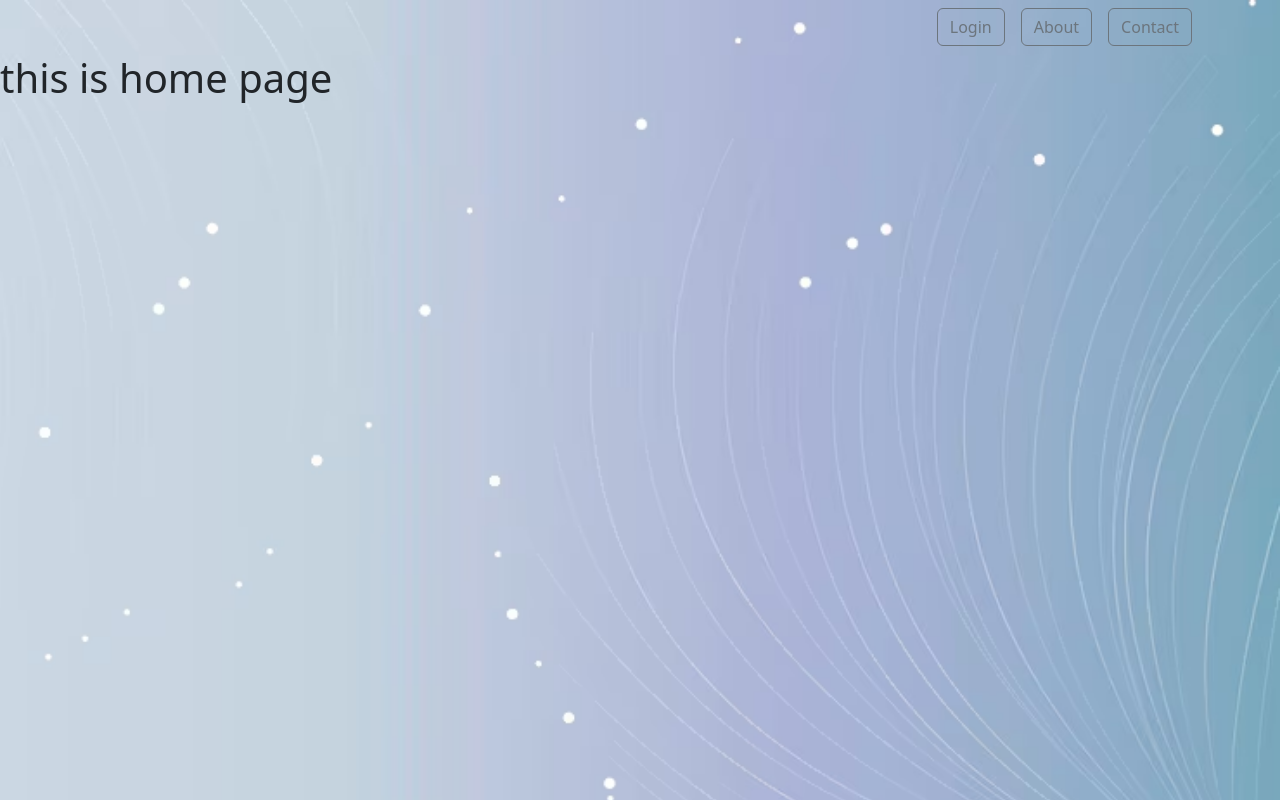
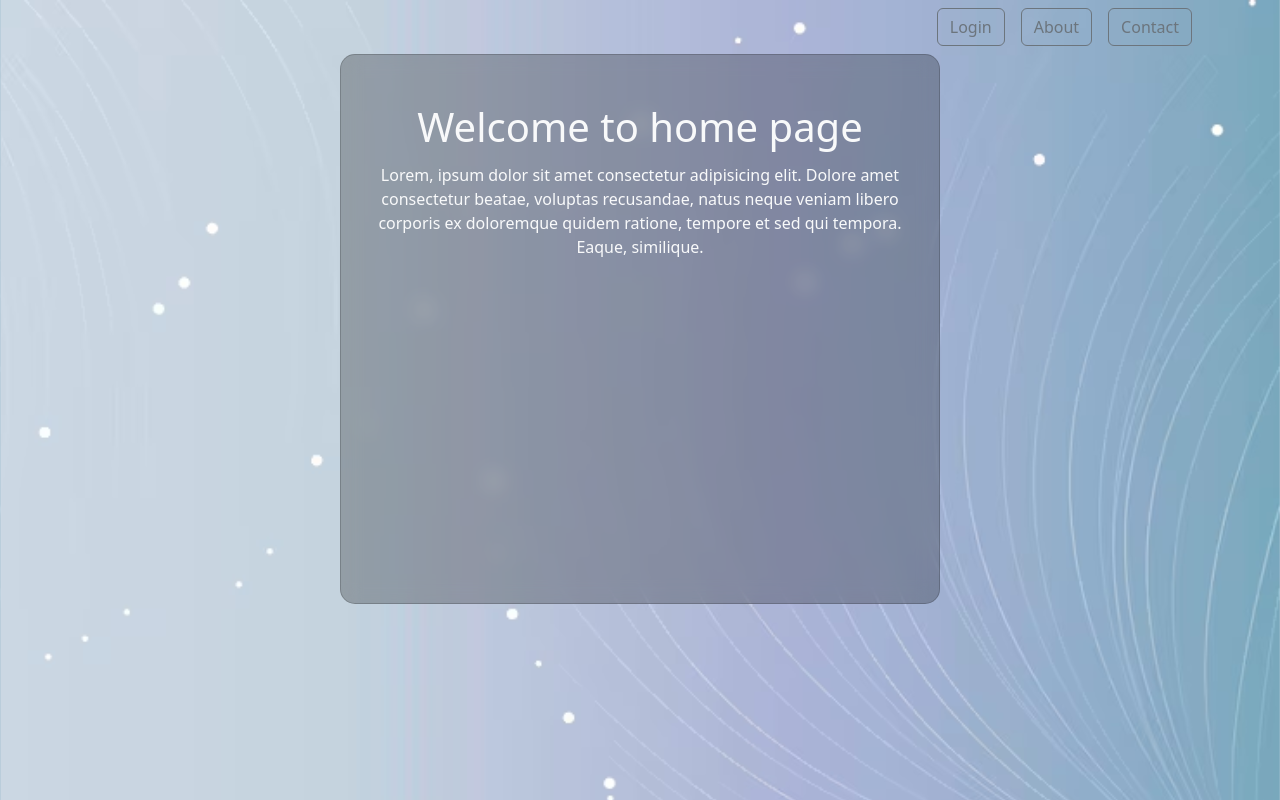
Before and after one commit to aaryan170206/Project, a React (Vite) app: page /Home in a window 1280 px wide. Built offline with nearby package versions, Linux system fonts and the light colour scheme.

Commit message:
Added Content in Home page

```diff
--- a/src/Home.jsx
+++ b/src/Home.jsx
@@ -1,7 +1,24 @@
 const Home = () => {
     return (
         <div>
-            <h1>this is home page</h1>
+            <div className="row justify-content-center">
+                <div className="col-auto">
+                    <div className="card"
+                    style={{backgroundColor: "rgba(0, 0, 0, 0.25)",
+                                        height:"550px",
+                                        width:"600px",
+                                        backdropFilter: "blur(10px)",
+                                        WebkitBackdropFilter: "blur(10px)",
+                                        borderRadius: "15px"}}>
+                        <div className="card-title text-center mt-5">
+                            <h1 className="text-light">Welcome to home page</h1>
+                        </div>
+                        <div className="card-subtitle text-center mx-4">
+                            <p className="text-light">Lorem, ipsum dolor sit amet consectetur adipisicing elit. Dolore amet consectetur beatae, voluptas recusandae, natus neque veniam libero corporis ex doloremque quidem ratione, tempore et sed qui tempora. Eaque, similique.</p>
+                        </div>
+                    </div>
+                </div>
+            </div>
         </div>
 
     );
```
